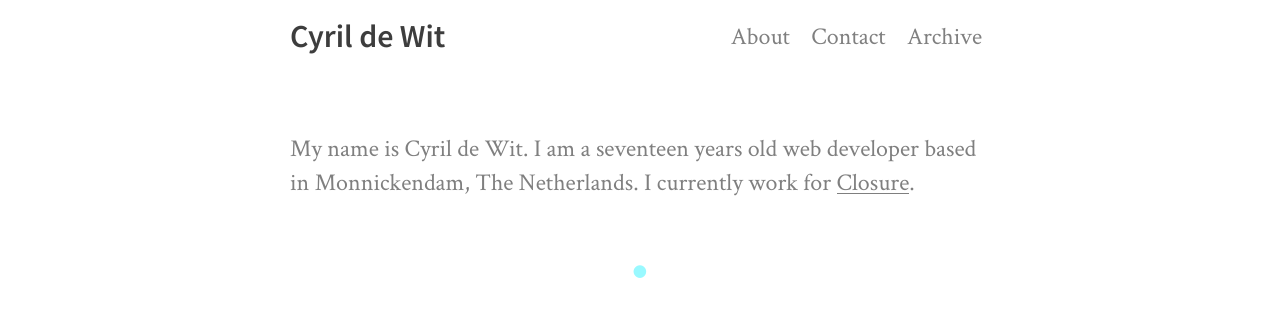
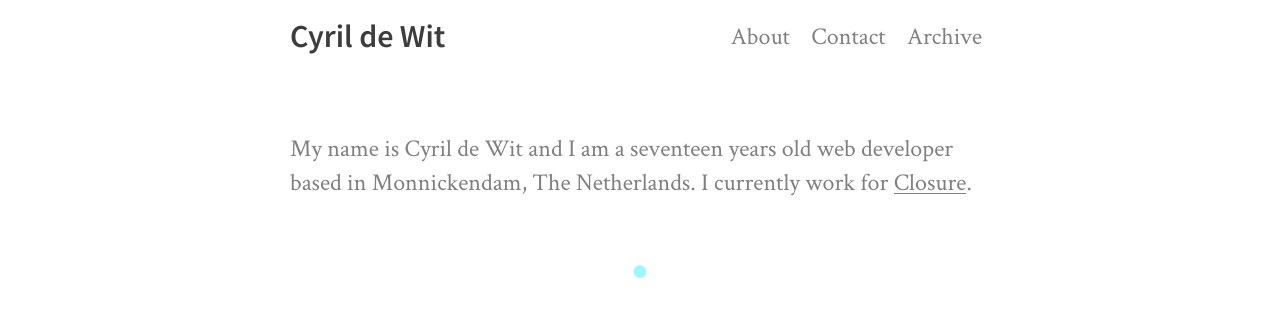
Before and after one commit to cyrildewit/cyrildewit.github.io, a Jekyll site: the page built from index.html, in a window 1280 px wide. Shown: the top 329 px of the page. Built offline with Jekyll 4.4.1, drawn with Linux system fonts in a browser that asks for light colours; nearby versions of some CDN libraries; the list of posts is cut into pages by our own code.

Commit message:
fix: mistaek

```diff
--- a/_config.yml
+++ b/_config.yml
@@ -8,7 +8,7 @@
   meta: Holo Alfa is a minimalist, mobile first Jekyll theme with focus on readability and content.
 
   # Description of your site. This will show up on the front page.
-  subtitle: My name is Cyril de Wit. I am a seventeen years old web developer based in Monnickendam, The Netherlands. I currently work for <a href="https://www.closure.nl">Closure</a>.
+  subtitle: My name is Cyril de Wit and I am a seventeen years old web developer based in Monnickendam, The Netherlands. I currently work for <a href="https://www.closure.nl">Closure</a>.
 
 author:
   name: Cyril de Wit # Change this!
```
